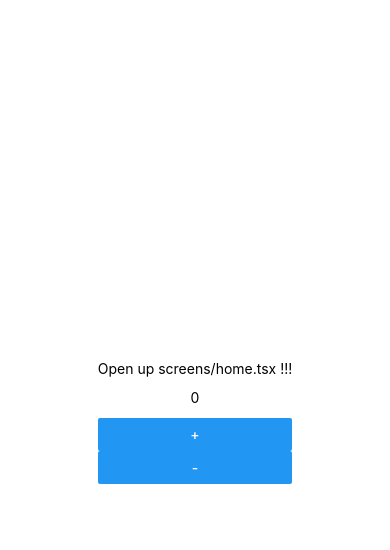
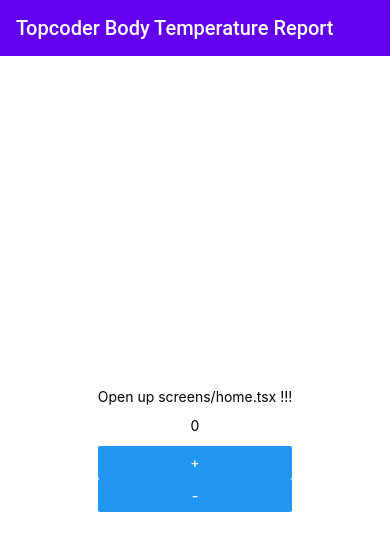
Before and after one commit to iketiunn/corona-cases-report, a React Native app: screen / in a window 390 px wide. Shown: the top 550 px of the page. Built offline with nearby package versions, Linux system fonts and the light colour scheme.

Commit message:
Ad ui kit and header

```diff
--- a/App.tsx
+++ b/App.tsx
@@ -4,10 +4,14 @@
 import Home from "./app/screens/home";
 import { Provider } from "react-redux";
 import store from "./app/store";
+import { Appbar } from "react-native-paper";
 
 export default function App() {
   return (
     <Provider store={store}>
+      <Appbar.Header>
+        <Appbar.Content title="Topcoder Body Temperature Report"></Appbar.Content>
+      </Appbar.Header>
       <View style={styles.container}>
         <StatusBar style="auto" />
         {/* Place your screen */}
--- a/app/screens/home.tsx
+++ b/app/screens/home.tsx
@@ -1,6 +1,6 @@
 // The app only contains a single screen, which contains
 //
-// - A header bar, the title should be "Topcoder Body Temperature Report".
+// [x] A header bar, the title should be "Topcoder Body Temperature Report".
 // - A form that includes the following input controls.
 // - A text field for inputting the name.
 // - A text field for inputting the body temperature,
@@ -20,6 +20,7 @@
 
 import React from "react";
 import { View, Text, Button, StyleSheet } from "react-native";
+import { Appbar } from "react-native-paper";
 import { useDispatch, useSelector } from "react-redux";
 import { decrement, increment, selectCount } from "../store/counterReducer";
 
--- a/package.json
+++ b/package.json
@@ -8,13 +8,14 @@
     "eject": "expo eject"
   },
   "dependencies": {
+    "@reduxjs/toolkit": "^1.4.0",
     "expo": "~39.0.2",
     "expo-status-bar": "~1.0.2",
     "react": "16.13.1",
     "react-dom": "16.13.1",
     "react-native": "https://github.com/expo/react-native/archive/sdk-39.0.3.tar.gz",
+    "react-native-paper": "^4.2.0",
     "react-native-web": "~0.13.12",
-    "@reduxjs/toolkit": "^1.4.0",
     "react-redux": "^7.2.1"
   },
   "devDependencies": {
```
Also changed, not shown: 1 other file (tests, documents, lock files or other folders).
